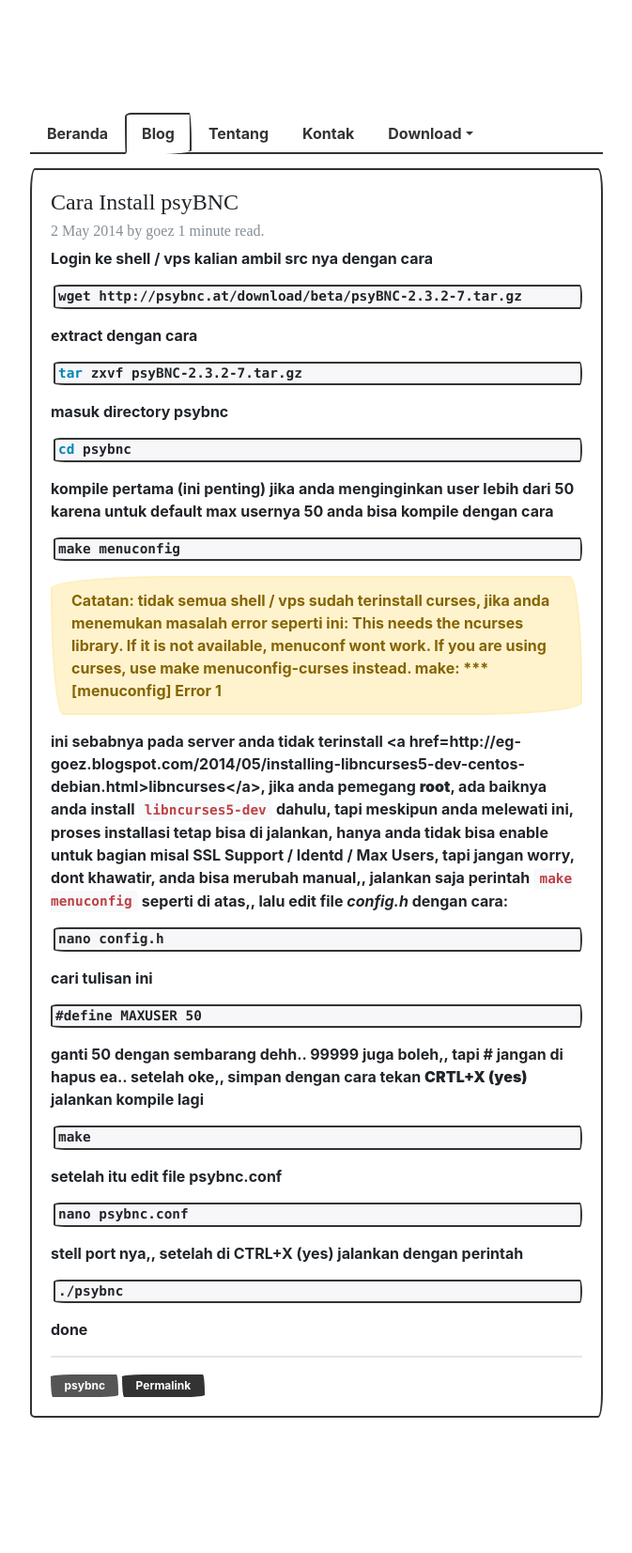
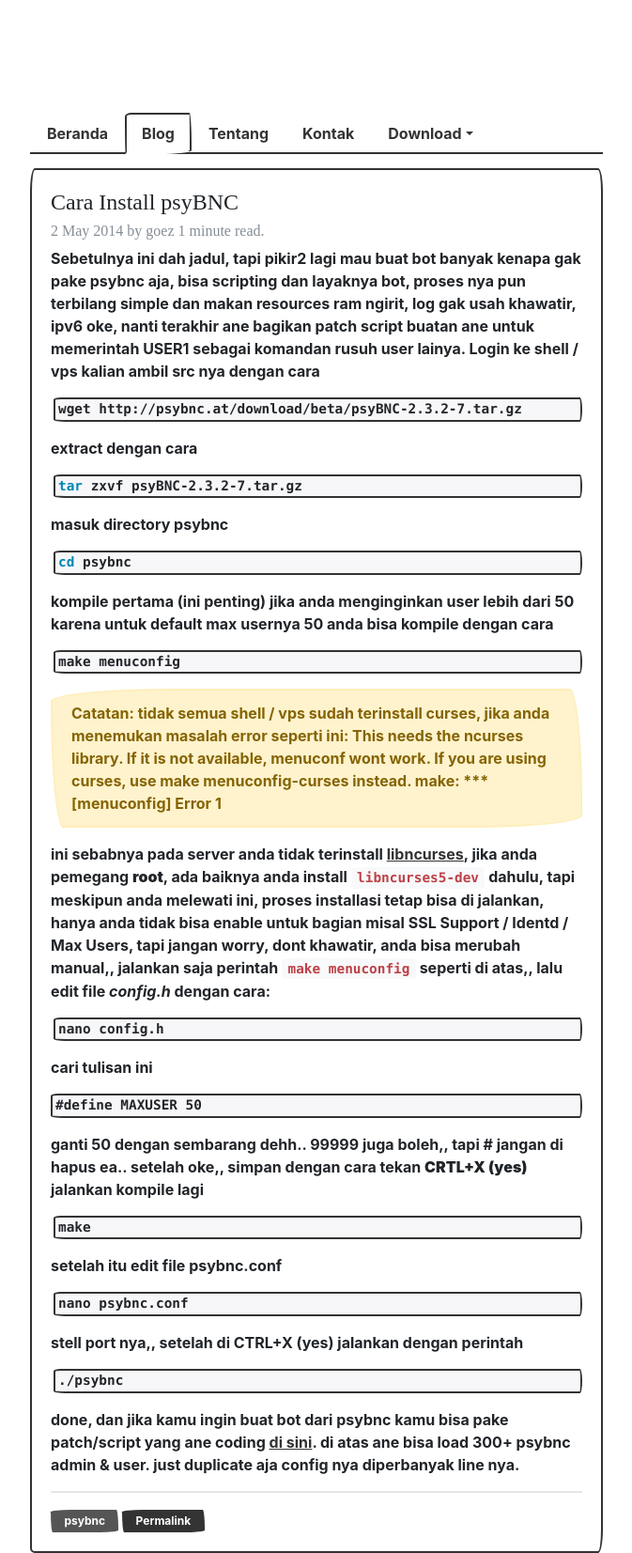
Before and after one commit to ciut/ciut.github.io, a Jekyll site: the page built from _posts/2014-05-02-installing-psybnc.md, in a window 1280 px wide. Shown: the whole page at 94% size, without its empty margins (303-976 px from the left). Built offline with Jekyll 4.4.1, drawn with Linux system fonts in a browser that asks for light colours; some web fonts are replaced; before the commit the page ends 1509 px from its top, so only the background shows below that.

Commit message:
fix link

```diff
--- a/_posts/2014-05-02-installing-psybnc.md
+++ b/_posts/2014-05-02-installing-psybnc.md
@@ -8,6 +8,7 @@
 img: https://s14.postimg.org/we2bmk5ch/install-psybnc2-by-goez.png
 ---
 
+Sebetulnya ini dah jadul, tapi pikir2 lagi mau buat bot banyak kenapa gak pake psybnc aja, bisa scripting dan layaknya bot, proses nya pun terbilang simple dan makan resources ram ngirit, log gak usah khawatir, ipv6 oke, nanti terakhir ane bagikan patch script buatan ane untuk memerintah USER1 sebagai komandan rusuh user lainya.
 Login ke shell / vps kalian
 ambil src nya dengan cara
 {% highlight shell %}
@@ -29,7 +30,7 @@
 <p class="alert alert-warning">Catatan: tidak semua shell / vps sudah terinstall curses, jika anda menemukan masalah error seperti ini:
 This needs the ncurses library. If it is not available, menuconf wont work. If you are using curses, use make menuconfig-curses instead.
 make: *** [menuconfig] Error 1</p>
-ini sebabnya pada server anda tidak terinstall <a href=http://eg-goez.blogspot.com/2014/05/installing-libncurses5-dev-centos-debian.html>libncurses</a>, jika anda pemegang <b>root</b>, ada baiknya anda install <code>libncurses5-dev</code> dahulu, tapi meskipun anda melewati ini, proses installasi tetap bisa di jalankan, hanya anda tidak bisa enable untuk bagian misal SSL Support / Identd / Max Users, tapi jangan worry, dont khawatir, anda bisa merubah manual,,
+ini sebabnya pada server anda tidak terinstall <a href="http://eg-goez.blogspot.com/2014/05/installing-libncurses5-dev-centos-debian.html">libncurses</a>, jika anda pemegang <b>root</b>, ada baiknya anda install <code>libncurses5-dev</code> dahulu, tapi meskipun anda melewati ini, proses installasi tetap bisa di jalankan, hanya anda tidak bisa enable untuk bagian misal SSL Support / Identd / Max Users, tapi jangan worry, dont khawatir, anda bisa merubah manual,,
 jalankan saja perintah <code>make menuconfig</code> seperti di atas,, lalu edit file <i>config.h</i>
 dengan cara:
 {% highlight shell %}
@@ -56,4 +57,5 @@
 {% highlight shell %}
 ./psybnc
 {% endhighlight %}
-done
+done, dan jika kamu ingin buat bot dari psybnc kamu bisa pake patch/script yang ane coding <a href="https://github.com/duniairc/cla">di sini</a>.
+di atas ane bisa load 300+ psybnc admin & user. just duplicate aja config nya diperbanyak line nya.
```
